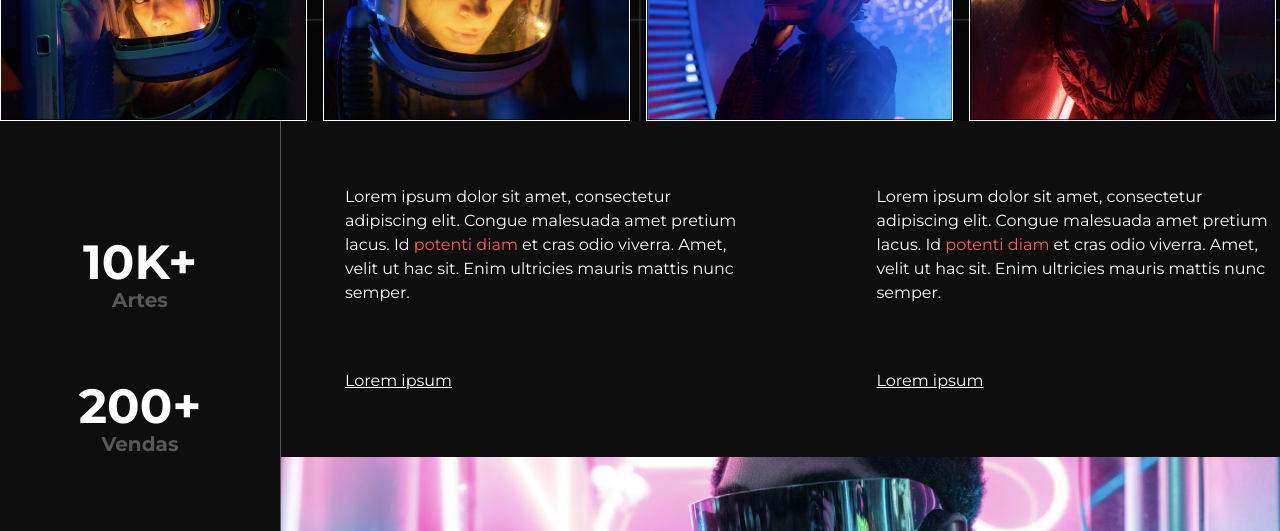
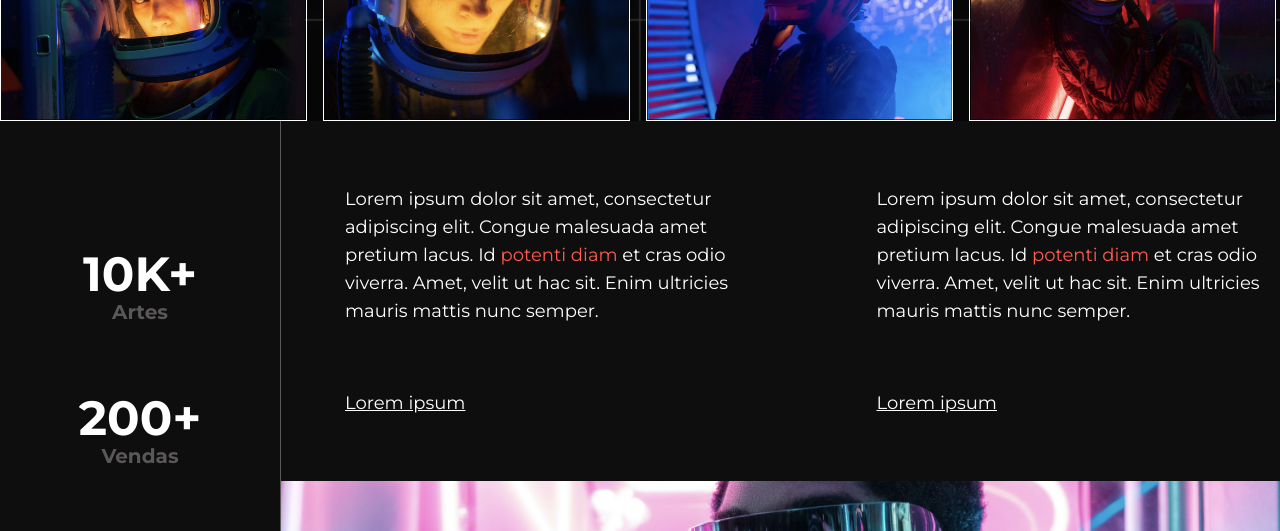
Before and after one commit to EwertonSolitto/Rocket-NFTs, a React (Create React App) app: page / in a window 1280 px wide. Shown: the part 920-1451 px from the top of the page. Built offline with nearby package versions, Linux system fonts and the light colour scheme.

Commit message:
Classes renamed and border added on Content

```diff
--- a/src/components/Content.tsx
+++ b/src/components/Content.tsx
@@ -3,8 +3,8 @@ const banner = require('../assets/banner.png')
 export default function Content() {
   return (
     <div className="flex flex-col items-center background-dark w-full text-white">
-      <section className="grid info-section max-w-8xl">
-        <div className="flex flex-col items-center justify-center gap-16 gray-right-border">
+      <section className="grid info-section max-w-8xl gray-border-bottom">
+        <div className="flex flex-col items-center justify-center gap-16 gray-border-right">
           <div>
             <h2 className="text-5xl font-semibold text-center pt-1">10K+</h2>
             <p className="text-xl font-semibold text-center text-gray-subtitle">Artes</p>
@@ -19,7 +19,7 @@ export default function Content() {
           </div>
         </div>
         <div className="pt-16">
-          <div className="flex gap-32 pl-16 pb-16">
+          <div className="flex gap-32 pl-16 pb-16 text-lg">
             <div>
               <p className="pb-16">Lorem ipsum dolor sit amet, consectetur adipiscing elit. Congue malesuada amet pretium lacus. Id <span className="logo-color">potenti diam</span> et cras odio viverra. Amet, velit ut hac sit. Enim ultricies mauris mattis nunc semper.</p>
               <span className="underline">Lorem ipsum</span>
--- a/src/components/footer/Footer.tsx
+++ b/src/components/footer/Footer.tsx
@@ -20,7 +20,7 @@ export default function Footer() {
           </div>
         </div>
         <div className="middle-footer grid">
-          <div className="gray-right-border pr-16 pt-16 pb-20">
+          <div className="gray-border-right pr-16 pt-16 pb-20">
             <p className="text-3xl text-white font-medium w-80">Fique por dentro de <span className="logo-color">todas as novidades</span></p>
             <div className="flex mt-8">
               <input type="text" placeholder="nft@rocketseat.com.br" className="input-footer text-xl p-5 w-72"/>
--- a/src/index.css
+++ b/src/index.css
@@ -100,6 +100,10 @@ footer div {
   color: #fff;
 }
 
-.gray-right-border {
-  border-right: var(--subtitle-color) 1px solid;;
+.gray-border-right {
+  border-right: var(--subtitle-color) 1px solid;
 }
+
+.gray-border-bottom {
+  border-bottom: var(--subtitle-color) 1px solid;
+}
```
Also changed, not shown: src/dist/index.css.
